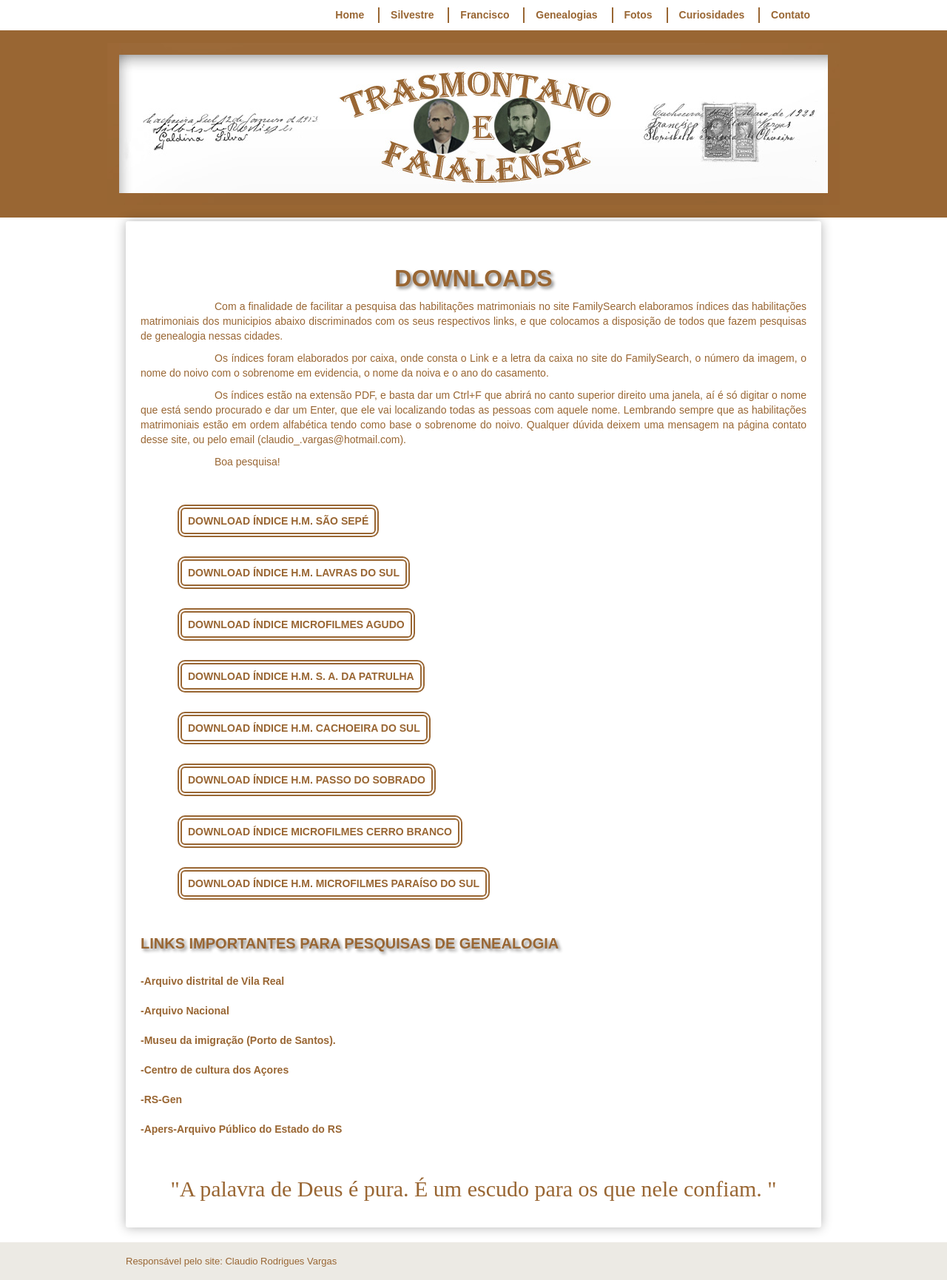
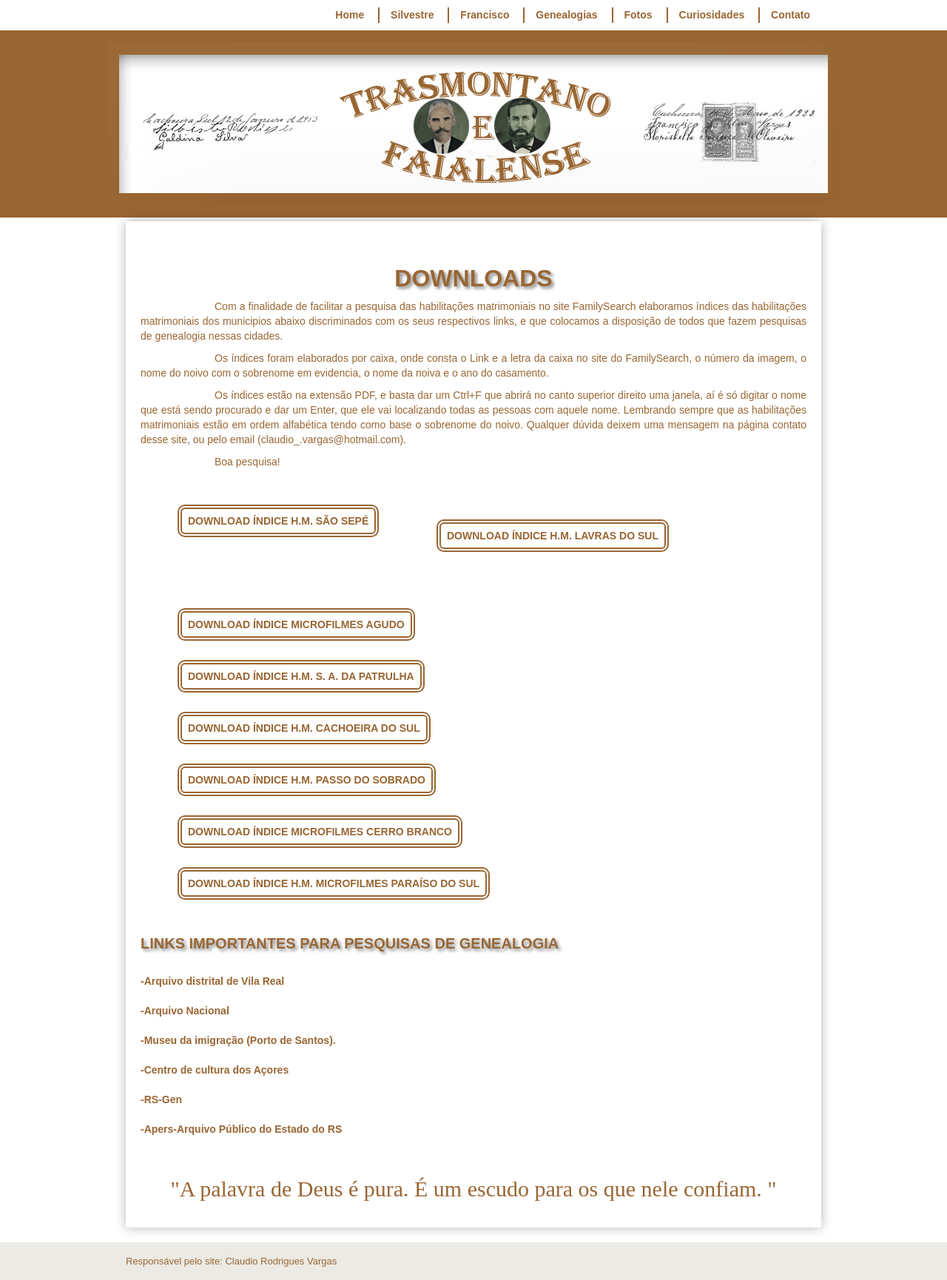
Before and after one commit to claudiovargas1955/claudiovargas1955.github.io, a Jekyll site: the page built from _pages/downloads.html, in a window 1280 px wide. Shown: the whole page at 74% size. Built offline with Jekyll 4.4.1, drawn with Linux system fonts in a browser that asks for light colours; some web fonts are replaced.

Commit message:
Update downloads.html

```diff
--- a/_pages/downloads.html
+++ b/_pages/downloads.html
@@ -38,7 +38,7 @@ a:hover{text-decoration:underline;
             }
 
 	 .indsap {position:relative;
-	                 top:100px;
+	                 top:50px;
 			 border-radius: 10px 10px 10px 10px;
 			 border:6px double;
 			 padding-left:8px;
@@ -47,7 +47,7 @@ a:hover{text-decoration:underline;
 			 padding-right:8px;
                          color:#996633;
 			 font-weight:bold;
-			 margin-left:50px;
+			 margin-left:400px;
 
             }
 
```
